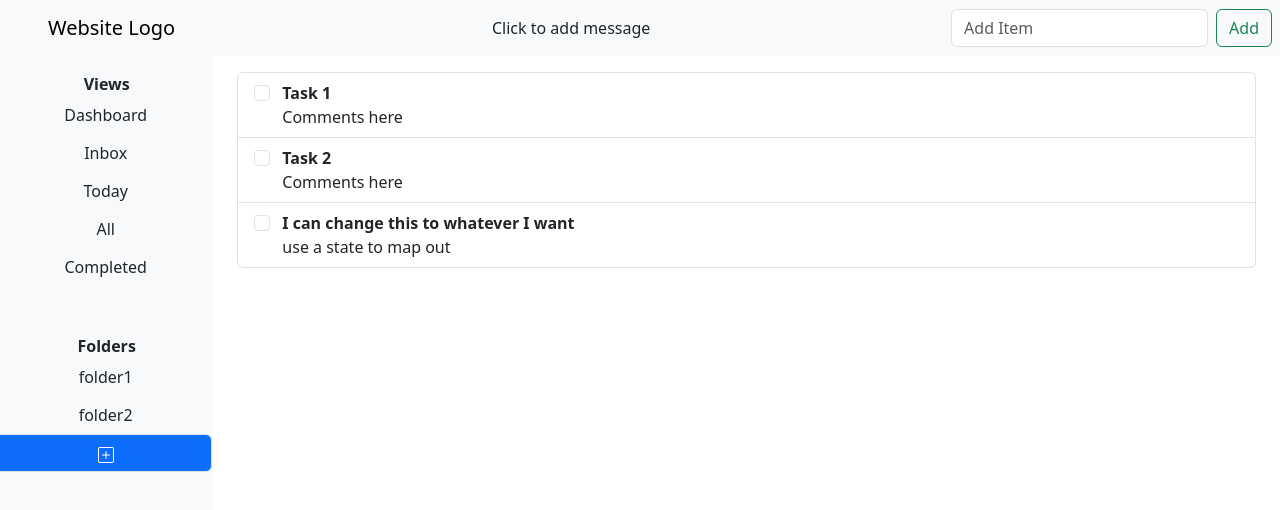
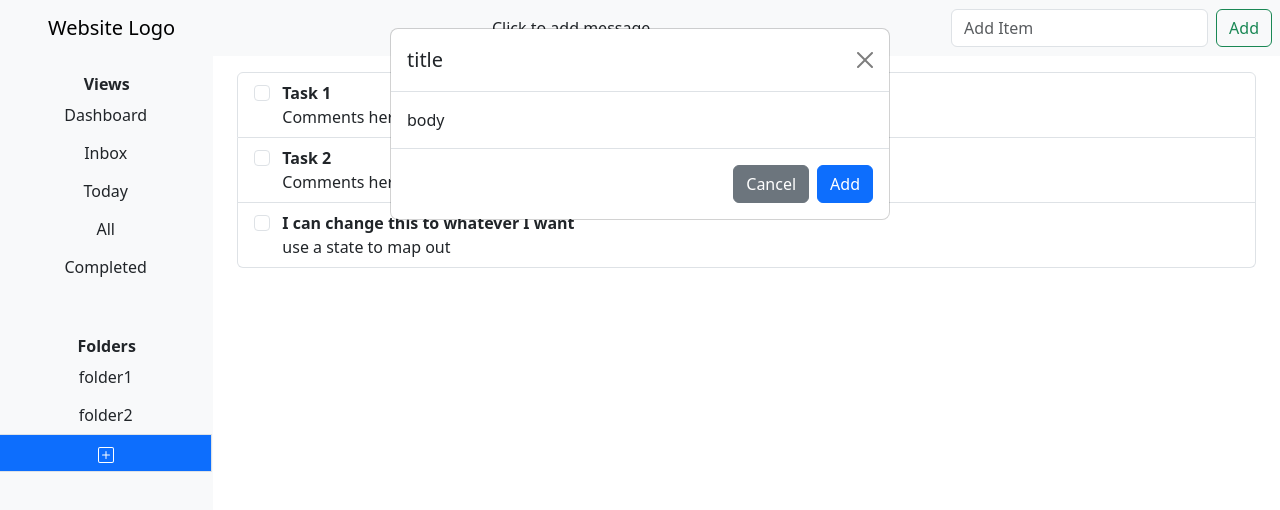
Before and after one commit to Kenref/gamified-todo-app, a React (Vite) app: page / in a window 1280 px wide. Both pictures are taken after a click on the button 105 px from the left and 453 px from the top of the page. Shown: the top 510 px of the page. Built offline with nearby package versions, Linux system fonts and the light colour scheme.

Commit message:
adde modal component

```diff
--- /dev/null
+++ b/src/components/Modal.jsx
@@ -0,0 +1,46 @@
+import PropTypes from "prop-types";
+
+function Modal({ title, body, showModal, setShowModal }) {
+	return (
+		<div
+			className={`modal fade show ${showModal ? "show" : ""}`}
+			style={{ display: showModal ? "block" : "none" }}
+			tabIndex="-1"
+		>
+			<div className="modal-dialog">
+				<div className="modal-content">
+					<div className="modal-header">
+						<h1 className="modal-title fs-5">{title}</h1>
+						<button
+							type="button"
+							className="btn-close"
+							onClick={() => setShowModal(!showModal)}
+						></button>
+					</div>
+					<div className="modal-body">{body}</div>
+					<div className="modal-footer">
+						<button
+							type="button"
+							className="btn btn-secondary"
+							onClick={() => setShowModal(!showModal)}
+						>
+							Cancel
+						</button>
+						<button type="button" className="btn btn-primary">
+							Add
+						</button>
+					</div>
+				</div>
+			</div>
+		</div>
+	);
+}
+
+Modal.propTypes = {
+	title: PropTypes.string,
+	body: PropTypes.string,
+	showModal: PropTypes.bool,
+	setShowModal: PropTypes.func,
+};
+
+export default Modal;
--- a/src/sections/SideBar.jsx
+++ b/src/sections/SideBar.jsx
@@ -1,5 +1,7 @@
 import { v4 as uuidv4 } from "uuid";
 import PropTypes from "prop-types";
+import { useState } from "react";
+import Modal from "../components/Modal";
 
 function SideBar({ folders, setFolders }) {
 	const plusIcon = (
@@ -15,6 +17,8 @@ function SideBar({ folders, setFolders }) {
 			<path d="M8 4a.5.5 0 0 1 .5.5v3h3a.5.5 0 0 1 0 1h-3v3a.5.5 0 0 1-1 0v-3h-3a.5.5 0 0 1 0-1h3v-3A.5.5 0 0 1 8 4" />
 		</svg>
 	);
+
+	const [showModal, setShowModal] = useState(false);
 
 	//try to remove row from the divs if not needed
 	return (
@@ -39,7 +43,18 @@ function SideBar({ folders, setFolders }) {
 						{folder.name}
 					</button>
 				))}
-				<button className="btn border bg-primary text-white">{plusIcon}</button>
+				<button
+					className="btn border bg-primary text-white"
+					onClick={() => setShowModal(!showModal)}
+				>
+					{plusIcon}
+				</button>
+				<Modal
+					title={"title"}
+					body={"body"}
+					showModal={showModal}
+					setShowModal={setShowModal}
+				/>
 			</div>
 		</div>
 	);
```
Also changed, not shown: src/components/AddFolderModal.jsx (deleted), src/components/AddTaskModal.jsx (deleted).
